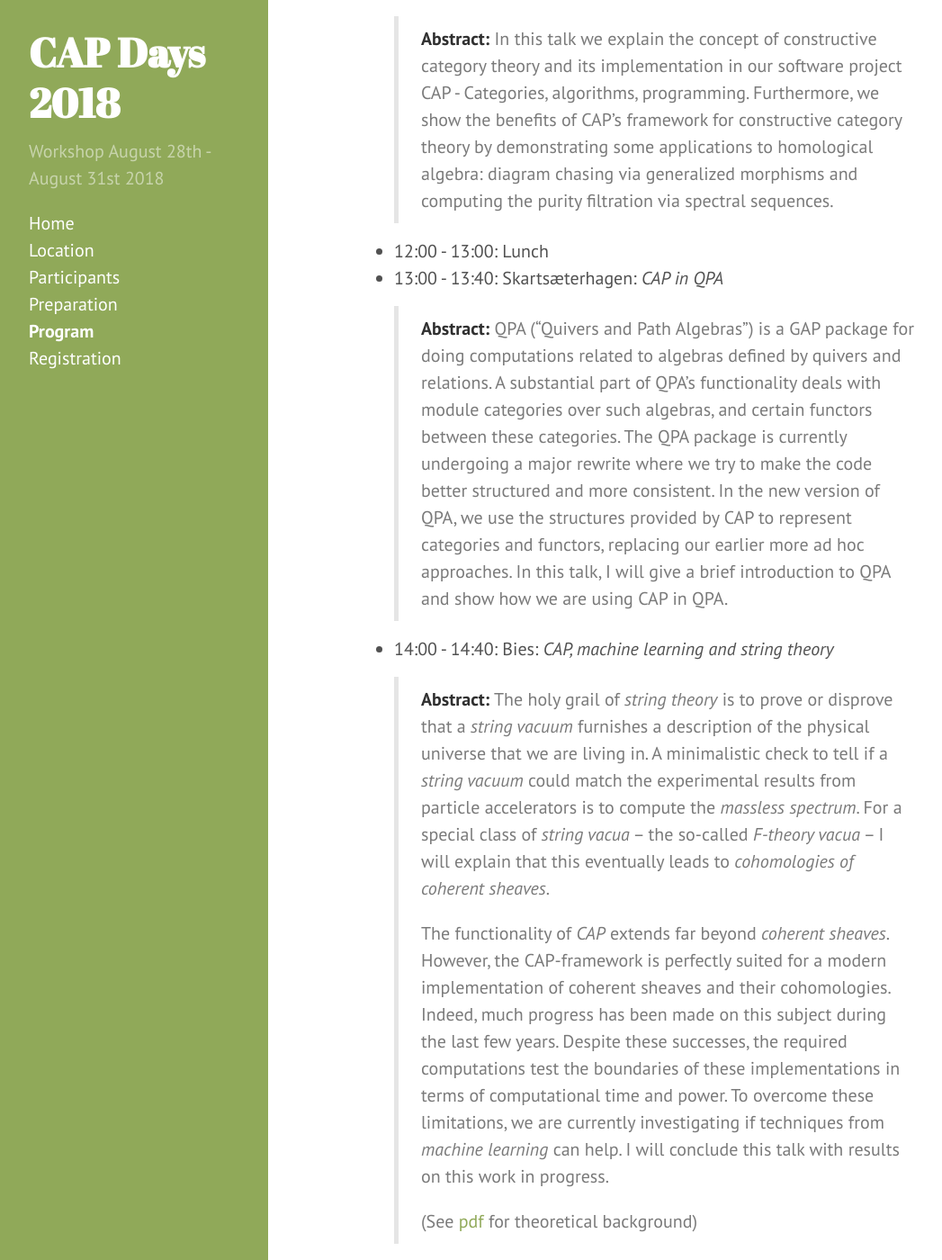
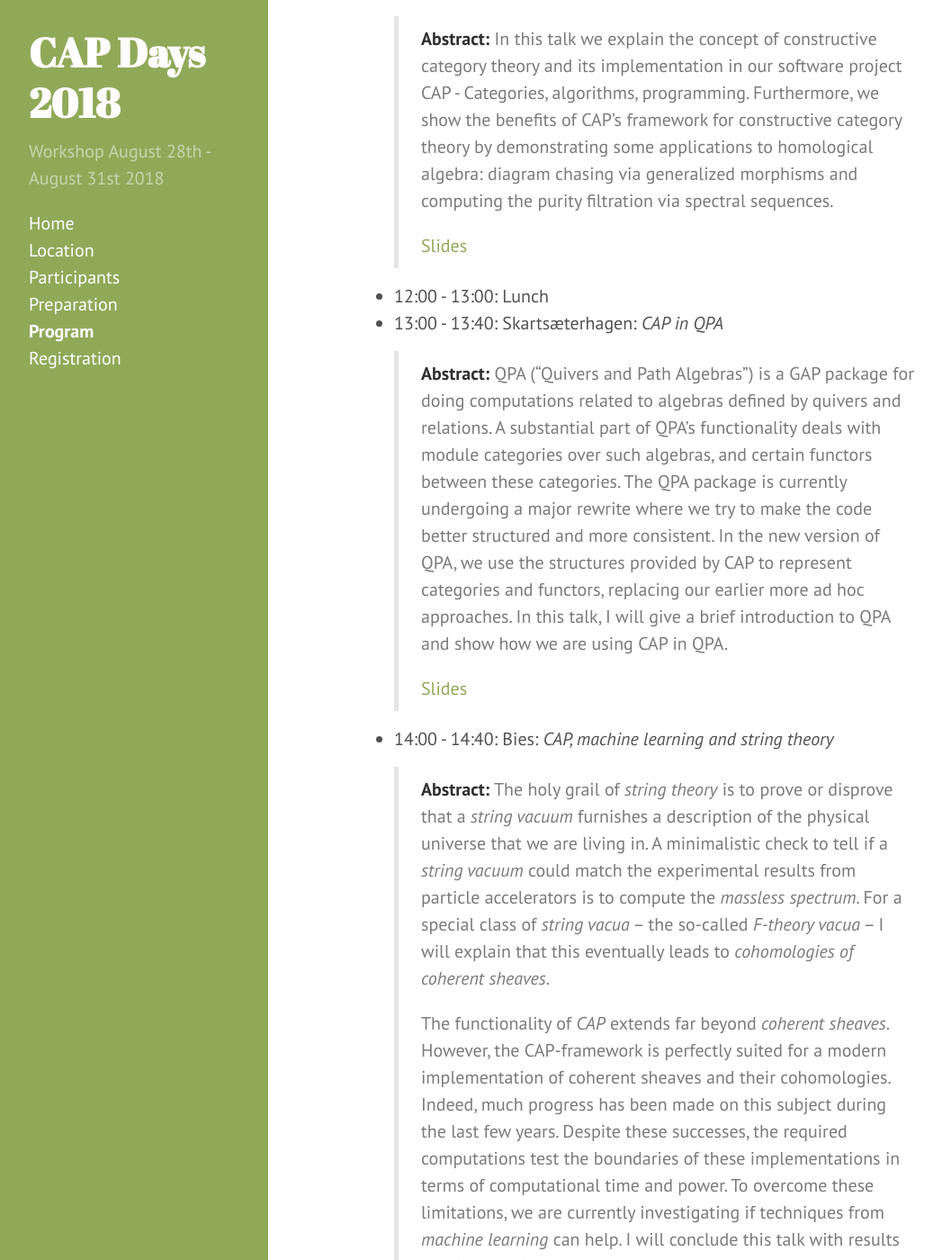
Before and after one commit to homalg-project/capdays-2018, a Jekyll site: the page built from program.md, in a window 1280 px wide and 1400 px high, scrolled down 417 px. Shown: the whole window at 90% size, without its empty margins (2-1049 px from the left). Built offline with Jekyll 4.4.1, drawn with Linux system fonts in a browser that asks for light colours.

Commit message:
Add slides of talks

```diff
--- a/program.md
+++ b/program.md
@@ -21,6 +21,8 @@ title: Program
 > some applications to homological algebra:
 > diagram chasing via generalized morphisms
 > and computing the purity filtration via spectral sequences.
+>
+> [Slides](/materials/talk/slides.pdf)
 * 12:00 - 13:00: Lunch
 * 13:00 - 13:40: Skartsæterhagen: *CAP in QPA*
 > **Abstract:** QPA ("Quivers and Path Algebras") is a GAP package for doing
@@ -33,6 +35,8 @@ title: Program
 > categories and functors, replacing our earlier more ad hoc approaches.
 > In this talk, I will give a brief introduction to QPA and show how we
 > are using CAP in QPA.
+>
+> [Slides](/materials/cap-in-qpa.pdf)
 * 14:00 - 14:40: Bies: *CAP, machine learning and string theory*
 > **Abstract:** The holy grail of *string theory* is to prove or disprove that a *string vacuum* furnishes a description of the
 > physical universe that we are living in. A minimalistic check to tell if a *string vacuum* could match the
@@ -47,13 +51,16 @@ title: Program
 > investigating if techniques from *machine learning* can help. I will conclude this talk with results on this work in progress.
 >
 > (See [pdf]({{ site.baseurl }}/public/Abstract_Bies.pdf) for theoretical background)
-
+>
+> [Slides](/materials/talk_bies.pdf)
 * 15:00 - 15:30: Coffee and cake
 * 15:30 - 16:10: Juteau: *Motives, algorithms and programming*
 > **Abstract:** Following Francis Brown, I will explain why questions in number theory
 > (irrationality of zeta values) make it desirable to be able to compute some mixed Tate
 > motives of moduli spaces. Then I will explain an algorithm devised by Clément Dupont
 > in his PhD thesis for that purpose, and its implementation in the package MotivesForBiarrangements which uses CAP.
+>
+> [Slides](/materials/periods-siegen.pdf)
 * 16:30 - 17:10: Saleh: *Implementation of Quillen model categories*
 > **Abstract:** This talk is meant to introduce the Quillen model
 > categories. In short, model categories are used to give an effective
```
Also changed, not shown: 3 other files.
